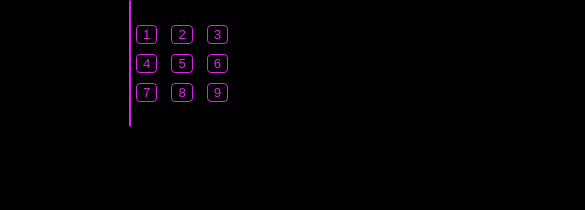
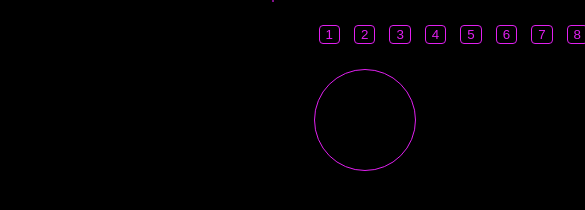
Before and after one commit to blackmambastudio/machinaria-page, a website: page app/index.html in a window 390 px wide. Shown: the top 210 px of the page, 585 px wide, since content can reach past the window. Drawn offline with nearby package versions, Linux system fonts and the light colour scheme; files that its build step writes are made by us from their sources.

Commit message:
Add new styles to page

```diff
--- a/app/index.html
+++ b/app/index.html
@@ -19,7 +19,9 @@
       <header></header>
       <div class="main-content">
         <section class="tv" data-television>
+          <div class="tv__container">
               <div class="tv__frame"></div>
+              <div class="col col--1">
                 <div class="tv__screen">
                   <section class="tv__channels">
                     <article class="tv__channel tv__channel--zero active">
@@ -55,20 +57,25 @@
                     </article>
                   </section>
                 </div>
+              </div>
+              <div class="col col--2">
                 <div class="tv__controls">
                   <div class="tv__buttons">
                     <button class="tv__button" data-channel="1">1</button>
                     <button class="tv__button" data-channel="2">2</button>
                     <button class="tv__button" data-channel="3">3</button>
-              <button class="tv__button" data-channel="1">4</button>
-              <button class="tv__button" data-channel="2">5</button>
-              <button class="tv__button" data-channel="3">6</button>
-              <button class="tv__button" data-channel="1">7</button>
-              <button class="tv__button" data-channel="2">8</button>
-              <button class="tv__button" data-channel="3">9</button>
+                    <button class="tv__button" data-channel="4">4</button>
+                    <button class="tv__button" data-channel="5">5</button>
+                    <button class="tv__button" data-channel="6">6</button>
+                    <button class="tv__button" data-channel="7">7</button>
+                    <button class="tv__button" data-channel="8">8</button>
+                    <button class="tv__button" data-channel="9">9</button>
                   </div>
                 </div>
+                <div class="tv__speaker"></div>
+              </div>
             </section>
+          </div>
       </div>
       <footer></footer>
     </div>
--- a/app/scripts/main.js
+++ b/app/scripts/main.js
@@ -20,6 +20,7 @@ class Television {
   }
 
   init() {
+    window.cosito = this;
     // Add event handlers
     this.buttons.forEach(element => {
       element.addEventListener('click', () => {
@@ -29,6 +30,7 @@ class Television {
   }
 
   setChannel(channel) {
+    console.log(channel);
     // Hide current active channel
     this.channels[this.currentChannel].classList.remove(CLASSNAMES.active);
 
--- a/app/styles/modules/_tv.scss
+++ b/app/styles/modules/_tv.scss
@@ -1,11 +1,21 @@
 .tv {
-  display: flex;
-  justify-content: center;
   margin: 0;
   padding: 0;
 
   @include from('tablet') {
     padding: 40px 0;
+  }
+
+  &__container {
+    display: flex;
+    justify-content: center;
+    margin: auto;
+    width: 900px;
+  }
+
+  .col {
+    display: inline-block;
+    padding: 0 20px;
   }
 
   &__screen {
@@ -17,16 +27,23 @@
 
     @include from('tablet') {
       border-radius: 10px;
-      display: inline-block;
+      display: block;
       height: 400px;
       width: 600px;
     }
   }
 
+  &__speaker {
+    border-radius: 50%;
+    border: 1px solid $electric-violet;
+    height: 100px;
+    width: 100px;
+  }
+
   &__controls {
-    display: inline-block;
+    display: block;
 
-    @include from('mobile') {
+    @include from('desktop') {
       width: 130px;
     }
   }
@@ -43,9 +60,6 @@
     border-radius: 4px;
     color: $electric-violet;
     outline: none;
-
-    &:focus {
-    }
   }
 
   // Channels
```
Lines whose indentation alone changed are shown as unchanged.
